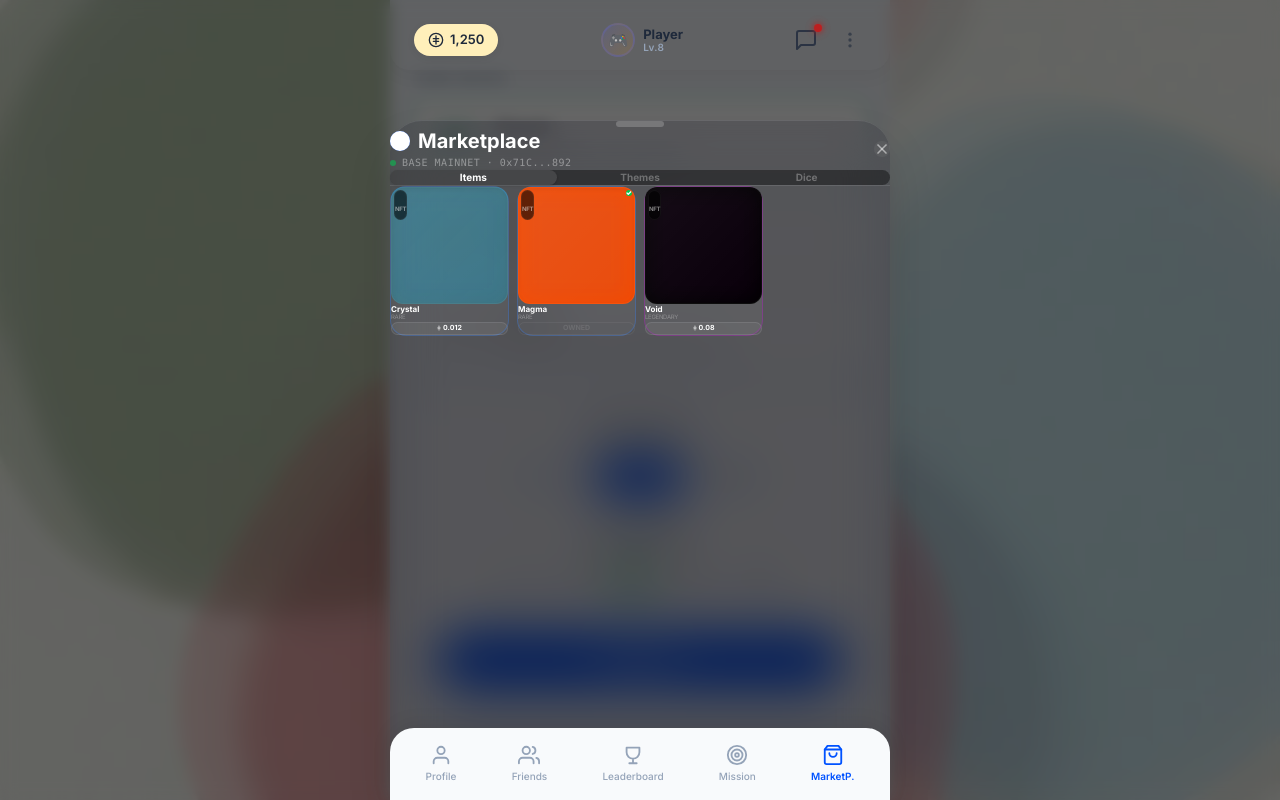
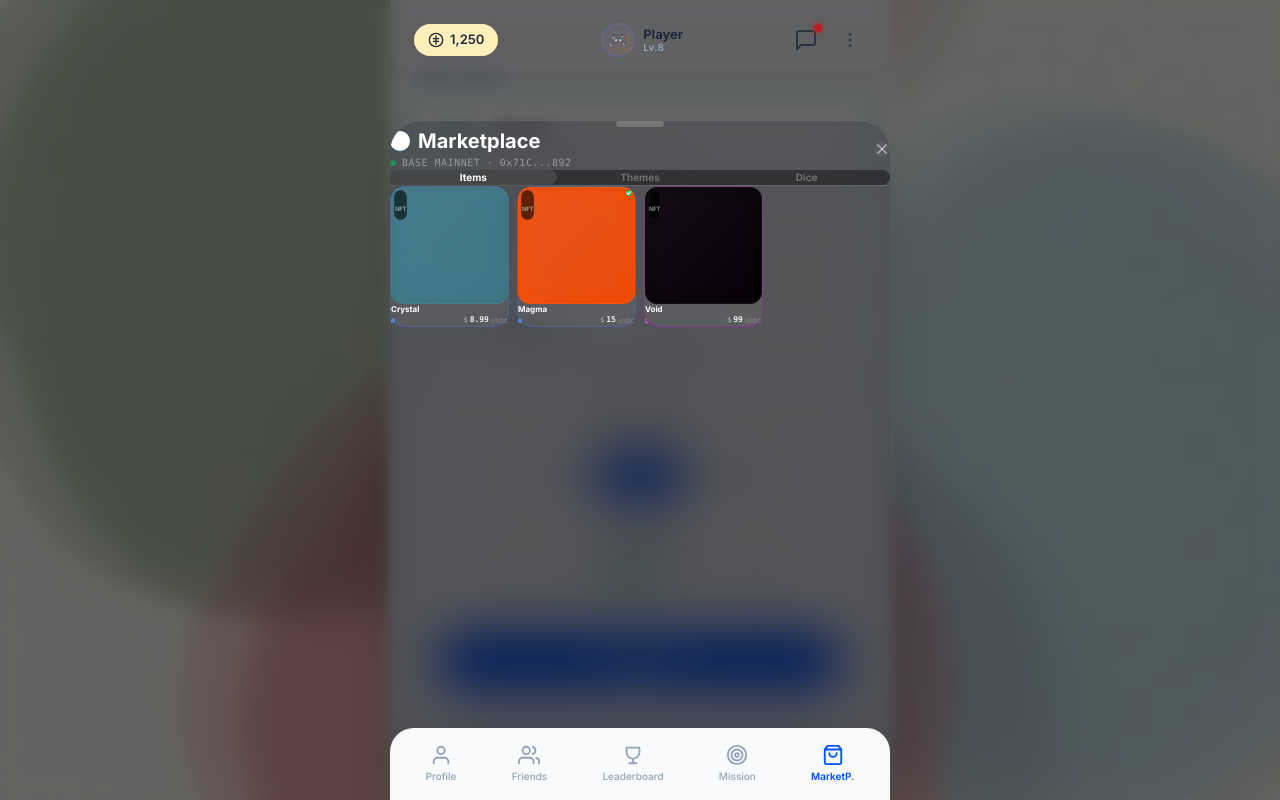
Before and after one commit to mrongSubho/ludo-base, a Next.js app: page / in a window 1280 px wide. Both pictures are taken after a click on the button "MarketP.". Built offline with nearby package versions, Linux system fonts and the light colour scheme.

Commit message:
feat(marketplace): transition to USDC pricing and catalog-to-detail navigation

```diff
--- a/app/components/MarketplacePanel.tsx
+++ b/app/components/MarketplacePanel.tsx
@@ -12,7 +12,6 @@ interface MarketItem {
     name: string;
     description: string;
     price: number;
-    currency: 'coins' | 'gems' | 'eth';
     owned: boolean;
     rarity: Rarity;
     previewColor: string;
@@ -26,24 +25,25 @@ interface MarketplacePanelProps {
 
 export default function MarketplacePanel({ isOpen, onClose }: MarketplacePanelProps) {
     const [activeTab, setActiveTab] = useState<MarketTab>('items');
+    const [selectedItem, setSelectedItem] = useState<MarketItem | null>(null);
 
     // MOCK DATA: Premium NFT Goods
     const getMarketItems = (tab: MarketTab): MarketItem[] => {
         const items: MarketItem[] = [
             // Themes
-            { id: 't1', type: 'themes', name: 'Midnight', description: 'Deep space aesthetic.', price: 5000, currency: 'coins', owned: true, rarity: 'common', previewColor: 'bg-[#0a0b14]' },
-            { id: 't2', type: 'themes', name: 'Cyberpunk', description: 'Neon lights and glitch.', price: 0.05, currency: 'eth', owned: false, rarity: 'legendary', previewColor: 'bg-fuchsia-900', previewIcon: <div className="text-fuchsia-400">⚡</div> },
-            { id: 't3', type: 'themes', name: 'Golden Era', description: 'Luxury royal theme.', price: 10000, currency: 'coins', owned: false, rarity: 'rare', previewColor: 'bg-yellow-900/50' },
+            { id: 't1', type: 'themes', name: 'Midnight', description: 'Deep space aesthetic.', price: 12.50, owned: true, rarity: 'common', previewColor: 'bg-[#0a0b14]' },
+            { id: 't2', type: 'themes', name: 'Cyberpunk', description: 'Neon lights and glitch.', price: 45.00, owned: false, rarity: 'legendary', previewColor: 'bg-fuchsia-900', previewIcon: <div className="text-fuchsia-400">⚡</div> },
+            { id: 't3', type: 'themes', name: 'Golden Era', description: 'Luxury royal theme.', price: 25.00, owned: false, rarity: 'rare', previewColor: 'bg-yellow-900/50' },
 
             // Items
-            { id: 's1', type: 'items', name: 'Crystal', description: 'Translucent tokens.', price: 0.012, currency: 'eth', owned: false, rarity: 'rare', previewColor: 'bg-cyan-500/30' },
-            { id: 's2', type: 'items', name: 'Magma', description: 'Animated lava flow.', price: 3000, currency: 'coins', owned: true, rarity: 'rare', previewColor: 'bg-orange-600' },
-            { id: 's3', type: 'items', name: 'Void', description: 'Absorbs all light.', price: 0.08, currency: 'eth', owned: false, rarity: 'legendary', previewColor: 'bg-black' },
+            { id: 's1', type: 'items', name: 'Crystal', description: 'Translucent tokens.', price: 8.99, owned: false, rarity: 'rare', previewColor: 'bg-cyan-500/30' },
+            { id: 's2', type: 'items', name: 'Magma', description: 'Animated lava flow.', price: 15.00, owned: true, rarity: 'rare', previewColor: 'bg-orange-600' },
+            { id: 's3', type: 'items', name: 'Void', description: 'Absorbs all light.', price: 99.00, owned: false, rarity: 'legendary', previewColor: 'bg-black' },
 
             // Dice
-            { id: 'd1', type: 'dice', name: 'Classic Red', description: 'The original feel.', price: 0, currency: 'coins', owned: true, rarity: 'common', previewColor: 'bg-red-500' },
-            { id: 'd2', type: 'dice', name: 'Glass D6', description: 'See-through glass.', price: 1200, currency: 'coins', owned: false, rarity: 'common', previewColor: 'bg-white/10' },
-            { id: 'd3', type: 'dice', name: 'Dragon Eye', description: 'Watch it roll.', price: 0.02, currency: 'eth', owned: false, rarity: 'legendary', previewColor: 'bg-emerald-900' },
+            { id: 'd1', type: 'dice', name: 'Classic Red', description: 'The original feel.', price: 0, owned: true, rarity: 'common', previewColor: 'bg-red-500' },
+            { id: 'd2', type: 'dice', name: 'Glass D6', description: 'See-through glass.', price: 5.50, owned: false, rarity: 'common', previewColor: 'bg-white/10' },
+            { id: 'd3', type: 'dice', name: 'Dragon Eye', description: 'Watch it roll.', price: 32.00, owned: false, rarity: 'legendary', previewColor: 'bg-emerald-900' },
         ];
         return items.filter(i => i.type === tab);
     };
@@ -69,7 +69,7 @@ export default function MarketplacePanel({ isOpen, onClose }: MarketplacePanelPr
                         animate={{ y: 0 }}
                         exit={{ y: '100%' }}
                         transition={{ type: 'spring', damping: 25, stiffness: 200 }}
-                        className="fixed bottom-0 left-1/2 -translate-x-1/2 w-full max-w-[500px] h-[85vh] bg-[#1a1c29]/20 backdrop-blur-xl border-t border-white/10 rounded-t-[32px] z-50 flex flex-col shadow-2xl"
+                        className="fixed bottom-0 left-1/2 -translate-x-1/2 w-full max-w-[500px] h-[85vh] bg-[#1a1c29]/20 backdrop-blur-xl border-t border-white/10 rounded-t-[32px] z-50 flex flex-col shadow-2xl overflow-hidden"
                     >
                         {/* Drag Handle */}
                         <div className="w-full flex justify-center pt-4 pb-2" onClick={onClose}>
@@ -122,12 +122,13 @@ export default function MarketplacePanel({ isOpen, onClose }: MarketplacePanelPr
                                         layout
                                         initial={{ opacity: 0, scale: 0.8 }}
                                         animate={{ opacity: 1, scale: 1 }}
-                                        className={`bg-white/5 border rounded-lg p-1 flex flex-col group hover:bg-white/10 transition-all ${item.rarity === 'legendary' ? 'border-fuchsia-600/30' :
-                                            item.rarity === 'rare' ? 'border-blue-500/30' : 'border-white/10'
+                                        onClick={() => setSelectedItem(item)}
+                                        className={`bg-white/5 border rounded-lg p-1 flex flex-col group cursor-pointer hover:bg-white/10 hover:border-white/20 transition-all ${item.rarity === 'legendary' ? 'border-fuchsia-600/30 shadow-[0_0_15px_rgba(192,38,211,0.05)]' :
+                                            item.rarity === 'rare' ? 'border-blue-500/30 shadow-[0_0_15px_rgba(59,130,246,0.05)]' : 'border-white/10'
                                             }`}
                                     >
                                         {/* Preview Area */}
-                                        <div className={`aspect-square w-full rounded-md ${item.previewColor} mb-1 border border-white/5 flex items-center justify-center text-lg shadow-inner relative overflow-hidden`}>
+                                        <div className={`aspect-square w-full rounded-md ${item.previewColor} mb-1 border border-white/5 flex items-center justify-center text-lg shadow-inner relative overflow-hidden group-hover:scale-[1.02] transition-transform`}>
                                             <div className="absolute inset-0 bg-gradient-to-br from-white/10 to-transparent opacity-50" />
                                             <div className="relative z-10">{item.previewIcon}</div>
 
@@ -151,55 +152,85 @@ export default function MarketplacePanel({ isOpen, onClose }: MarketplacePanelPr
 
                                         {/* Info */}
                                         <div className="flex flex-col flex-1 px-0.5">
-                                            <div className="flex items-center justify-between pointer-events-none mb-0.5">
+                                            <div className="flex items-center justify-between mb-0.5">
                                                 <h3 className="text-[8px] font-black text-white truncate max-w-full leading-tight">{item.name}</h3>
                                             </div>
-                                            <p className="text-[6px] text-white/30 mb-1.5 line-clamp-1 h-2 leading-none uppercase tracking-tighter select-none">{item.rarity}</p>
 
-                                            {/* Action Button */}
-                                            <button
-                                                disabled={item.owned}
-                                                className={`w-full py-1 rounded-md text-[7px] font-black transition-all flex items-center justify-center gap-0.5
-                                                    ${item.owned
-                                                        ? 'bg-transparent text-white/10 border border-white/5 cursor-default'
-                                                        : 'bg-white/5 hover:bg-white/10 text-white border border-white/10 active:scale-90'
-                                                    }
-                                                `}
-                                            >
-                                                {item.owned ? (
-                                                    'OWNED'
-                                                ) : (
-                                                    <>
-                                                        {item.currency === 'eth' ? (
-                                                            <div className="flex items-center gap-0.5">
-                                                                <svg viewBox="0 0 256 417" className="w-1 h-1.5 fill-white/40"><path d="M127.961 0l-2.795 9.5v275.668l2.795 2.79 127.962-75.638z" /><path d="M127.962 0L0 212.32l127.962 75.638V154.158z" /><path d="M127.961 312.187l-1.575 1.92v98.199l1.575 4.59 128.038-180.32z" /><path d="M127.962 416.905V312.187L0 236.402z" /><path d="M127.961 287.958l127.96-75.637-127.96-58.162z" /><path d="M0 212.32l127.962 75.638V154.158z" /></svg>
-                                                                <span className="text-[7px]">{item.price}</span>
-                                                            </div>
-                                                        ) : (
-                                                            <div className="flex items-center gap-0.5">
-                                                                {item.currency === 'coins' ? (
-                                                                    <svg viewBox="0 0 24 24" fill="none" stroke="currentColor" strokeWidth="3" strokeLinecap="round" strokeLinejoin="round" className="w-1.5 h-1.5 text-yellow-400">
-                                                                        <circle cx="12" cy="12" r="8"></circle>
-                                                                        <line x1="12" y1="8" x2="12" y2="16"></line>
-                                                                        <path d="M16 12H8"></path>
-                                                                    </svg>
-                                                                ) : (
-                                                                    <svg viewBox="0 0 24 24" fill="none" stroke="currentColor" strokeWidth="3" strokeLinecap="round" strokeLinejoin="round" className="w-1.5 h-1.5 text-cyan-400">
-                                                                        <path d="M6 3h12l4 6-10 13L2 9z"></path>
-                                                                        <path d="M11 3 8 9l4 13 4-13-3-6"></path>
-                                                                    </svg>
-                                                                )}
-                                                                <span className="text-[7px]">{item.price}</span>
-                                                            </div>
-                                                        )}
-                                                    </>
-                                                )}
-                                            </button>
+                                            <div className="flex items-center justify-between mt-auto pt-1">
+                                                <span className={`text-[6px] font-black tracking-tighter uppercase ${item.rarity === 'legendary' ? 'text-fuchsia-400' :
+                                                    item.rarity === 'rare' ? 'text-blue-400' : 'text-white/30'
+                                                    }`}>
+                                                    {item.rarity[0]}
+                                                </span>
+
+                                                <div className="flex items-center gap-0.5">
+                                                    <span className="text-[7px] text-white/50 font-mono">$</span>
+                                                    <span className="text-[8px] font-black text-white/90 font-mono">{item.price % 1 === 0 ? item.price : item.price.toFixed(2)}</span>
+                                                    <span className="text-[6px] text-white/20 font-black ml-0.5">USDC</span>
+                                                </div>
+                                            </div>
                                         </div>
                                     </motion.div>
                                 ))}
                             </motion.div>
                         </div>
+
+                        {/* Product Detail Overlay (Mock) */}
+                        <AnimatePresence>
+                            {selectedItem && (
+                                <motion.div
+                                    initial={{ x: '100%' }}
+                                    animate={{ x: 0 }}
+                                    exit={{ x: '100%' }}
+                                    transition={{ type: 'spring', damping: 25, stiffness: 200 }}
+                                    className="absolute inset-x-0 bottom-0 top-[60px] bg-[#1a1c29] border-t border-white/10 z-[60] flex flex-col p-6 rounded-t-[24px]"
+                                >
+                                    <div className="flex items-center justify-between mb-8">
+                                        <button
+                                            onClick={() => setSelectedItem(null)}
+                                            className="flex items-center gap-2 text-white/50 hover:text-white transition-colors text-xs font-bold"
+                                        >
+                                            <svg viewBox="0 0 24 24" fill="none" stroke="currentColor" strokeWidth="3" strokeLinecap="round" strokeLinejoin="round" className="w-4 h-4"><line x1="19" y1="12" x2="5" y2="12"></line><polyline points="12 19 5 12 12 5"></polyline></svg>
+                                            Back
+                                        </button>
+                                        <div className="px-3 py-1 bg-white/5 border border-white/10 rounded-full">
+                                            <span className="text-[10px] text-white/40 font-mono uppercase tracking-widest">{selectedItem.rarity} collectible</span>
+                                        </div>
+                                    </div>
+
+                                    <div className={`aspect-square w-full max-w-[280px] mx-auto rounded-3xl ${selectedItem.previewColor} mb-8 border border-white/10 flex items-center justify-center text-6xl shadow-2xl relative overflow-hidden`}>
+                                        <div className="absolute inset-0 bg-gradient-to-br from-white/20 to-transparent" />
+                                        <div className="relative z-10">{selectedItem.previewIcon}</div>
+                                        {selectedItem.rarity === 'legendary' && <div className="absolute inset-0 bg-fuchsia-600/10 blur-3xl animate-pulse" />}
+                                    </div>
+
+                                    <div className="flex flex-col flex-1">
+                                        <h1 className="text-3xl font-black text-white mb-2">{selectedItem.name}</h1>
+                                        <p className="text-white/40 text-sm leading-relaxed mb-8">{selectedItem.description}</p>
+
+                                        <div className="bg-white/5 border border-white/5 rounded-2xl p-4 mb-auto">
+                                            <div className="flex items-center justify-between mb-1">
+                                                <span className="text-[10px] text-white/30 font-black uppercase tracking-widest">Market Price</span>
+                                                <span className="text-[10px] text-green-400 font-black uppercase tracking-widest">Available</span>
+                                            </div>
+                                            <div className="flex items-baseline gap-2">
+                                                <span className="text-4xl font-black text-white font-mono">{selectedItem.price}</span>
+                                                <span className="text-xl font-bold text-white/30 font-mono">USDC</span>
+                                            </div>
+                                        </div>
+
+                                        <div className="flex gap-4 mt-8">
+                                            <button className="flex-1 py-4 bg-white text-black rounded-2xl font-black text-base hover:bg-white/90 active:scale-95 transition-all">
+                                                {selectedItem.owned ? 'SELL NFT' : 'MINT NOW'}
+                                            </button>
+                                            <button className="p-4 bg-white/5 border border-white/10 rounded-2xl text-white hover:bg-white/10 active:scale-95 transition-all">
+                                                <svg viewBox="0 0 24 24" fill="none" stroke="currentColor" strokeWidth="2.5" strokeLinecap="round" strokeLinejoin="round" className="w-6 h-6"><path d="M20.84 4.61a5.5 5.5 0 0 0-7.78 0L12 5.67l-1.06-1.06a5.5 5.5 0 0 0-7.78 7.78l1.06 1.06L12 21.23l7.78-7.78 1.06-1.06a5.5 5.5 0 0 0 0-7.78z"></path></svg>
+                                            </button>
+                                        </div>
+                                    </div>
+                                </motion.div>
+                            )}
+                        </AnimatePresence>
                     </motion.div>
                 </>
             )}
```
